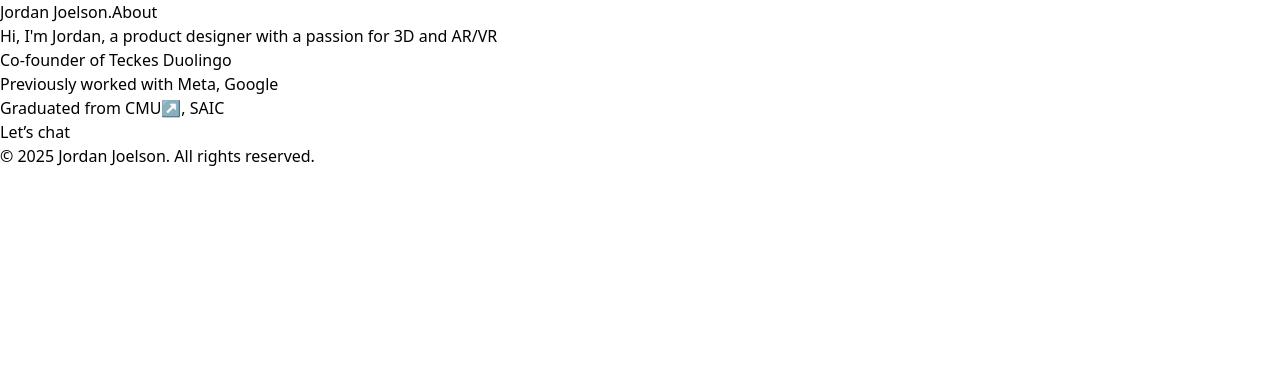
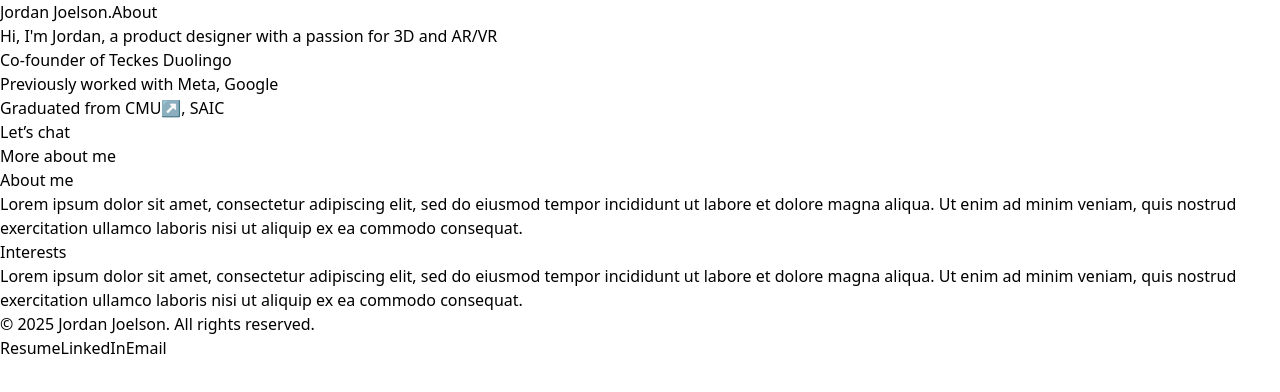
Before and after one commit to jordanjoelson/portfolio, a React (Vite) app in the folder frontend/: page / in a window 1280 px wide. Shown: the top 392 px of the page. Built offline with nearby package versions, Linux system fonts and the light colour scheme.

Commit message:
feat: interest cards section

```diff
--- a/frontend/src/components/footer.jsx
+++ b/frontend/src/components/footer.jsx
@@ -1,7 +1,23 @@
 const Footer = () => {
   return (
-      <footer className="text-center p-4 text-gray-500 text-sm mt-10">
+    <footer className="w-full flex justify-center py-10 bg-transparent">
+      <div className="w-full max-w-[1400px] flex justify-between items-center px-10">
+        <div className="text-sky-700 text-2xl font-medium font-['Plus_Jakarta_Sans']">
           © 2025 Jordan Joelson. All rights reserved.
+        </div>
+
+        <div className="flex gap-8">
+          <a href="#" className="text-black text-2xl font-medium font-['Plus_Jakarta_Sans']">
+            Resume
+          </a>
+          <a href="#" className="text-black text-2xl font-medium font-['Plus_Jakarta_Sans']">
+            LinkedIn
+          </a>
+          <a href="mailto:your@email.com" className="text-black text-2xl font-medium font-['Plus_Jakarta_Sans']">
+            Email
+          </a>
+        </div>
+      </div>
     </footer>
   )
 }
--- a/frontend/src/pages/home.jsx
+++ b/frontend/src/pages/home.jsx
@@ -1,6 +1,7 @@
 const Home = () => {
   return (
-    <div className="min-h-screen pt-5 flex justify-center items-start">
+    <div className="min-h-screen pt-5 flex flex-col items-center">
+      {/* Hero Section */}
       <div className="w-full max-w-[1400px] h-[1140px] relative bg-sky-100 rounded-[32px] outline outline-1 outline-offset-[-1px] outline-slate-300 overflow-hidden p-10">
 
         <div className="absolute left-[60px] top-[100px]">
@@ -22,6 +23,35 @@ const Home = () => {
         </div>
 
       </div>
+
+      {/* More About Me Section */}
+      <div className="w-full flex flex-col items-center gap-20 mt-40">
+        <div className="w-96 h-36 text-black text-5xl font-semibold font-['Plus_Jakarta_Sans']">
+          More about me
+        </div>
+
+        <div className="flex flex-wrap justify-center gap-20">
+          {/* About Me Card */}
+          <div className="w-[461px] h-[556px] relative bg-sky-100 rounded-[32px] outline outline-1 outline-offset-[-1px] outline-slate-300 overflow-hidden">
+            <div className="left-[39px] top-[25px] absolute text-black text-3xl font-semibold font-['Plus_Jakarta_Sans']">
+              About me
+            </div>
+            <div className="w-96 h-96 left-[39px] top-[64px] absolute text-black text-2xl font-normal font-['Plus_Jakarta_Sans'] leading-[60px]">
+              Lorem ipsum dolor sit amet, consectetur adipiscing elit, sed do eiusmod tempor incididunt ut labore et dolore magna aliqua. Ut enim ad minim veniam, quis nostrud exercitation ullamco laboris nisi ut aliquip ex ea commodo consequat.
+            </div>
+          </div>
+
+          {/* Interests Card */}
+          <div className="w-[461px] h-[556px] relative bg-sky-100 rounded-[32px] outline outline-1 outline-offset-[-1px] outline-slate-300 overflow-hidden">
+            <div className="left-[26px] top-[27px] absolute text-black text-3xl font-semibold font-['Plus_Jakarta_Sans']">
+              Interests
+            </div>
+            <div className="w-96 h-96 left-[26px] top-[66px] absolute text-black text-2xl font-normal font-['Plus_Jakarta_Sans'] leading-[60px]">
+              Lorem ipsum dolor sit amet, consectetur adipiscing elit, sed do eiusmod tempor incididunt ut labore et dolore magna aliqua. Ut enim ad minim veniam, quis nostrud exercitation ullamco laboris nisi ut aliquip ex ea commodo consequat.
+            </div>
+          </div>
+        </div>
+      </div>
     </div>
   )
 }
```
Lines whose indentation alone changed are shown as unchanged.
